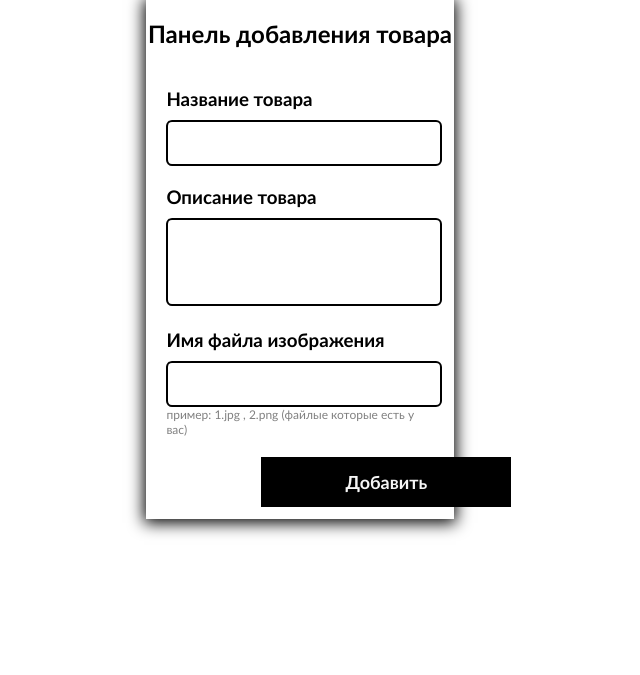
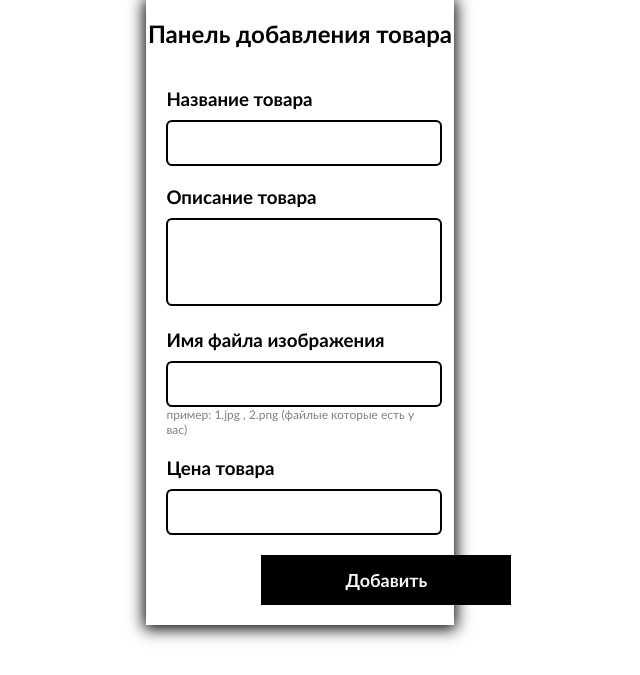
Before and after one commit to Readypablo/4pr_opt, a PHP site: page /pagers/catalog.php in a window 1280 px wide. Shown: the part 1212-1887 px from the top of the page, without its empty margins (340-980 px from the left). Before the commit the page ends 1748 px from the top, so only its background shows below. Run offline with PHP 8.4, Linux system fonts and the light colour scheme; a user stored in the database is signed in; data comes from the database, SQL or seed files in the repository.

Commit message:
Add files via upload

```diff
--- a/css/style.css
+++ b/css/style.css
@@ -193,7 +193,7 @@ height: auto;
 
 .block-changes{
     width: 30%;
-    height: 500px;
+    height: auto;
     padding-top:20px;
    margin: 50px;
 box-shadow: 0px 2px 15px 2px rgb(0, 0, 0);
--- a/pagers/catalog.php
+++ b/pagers/catalog.php
@@ -29,6 +29,7 @@ include("bd_connect/auth_session.php");
                           mysqli_query($con , $query) or die ;
                           }
                         }
+
                           echo ' </div>';
                 }
 
@@ -49,8 +50,12 @@ include("bd_connect/auth_session.php");
                     <input type="text" class="inp-chang" name="silk" required>
                     <p class="ss">пример: 1.jpg , 2.png (файлые которые есть у вас)</p>
 
+                    <h3 class="name-card">Цена товара</h3>
+                    <input type="text" class="inp-chang" name="cost" required>
+
                     <input type="submit" value="Добавить" class="btn-chang" name="send">
                     </form>
+
                     </div>';
 
                     if(isset($_POST['send'])) {
@@ -65,13 +70,14 @@ include("bd_connect/auth_session.php");
                         $silk = stripslashes($_REQUEST['silk']);
                         $silk = mysqli_real_escape_string($con, $silk);
 
-
+                        $cost = stripslashes($_REQUEST['cost']);
+                        $cost = mysqli_real_escape_string($con, $cost);
 
                         $allowedPattern = '/^\d+\.jpg$/';
                         if (preg_match($allowedPattern, $silk)){
 
 
-                            $query = "INSERT into `phone` (name, info, img) VALUES ('$name', '$info', '$silk')";
+                            $query = "INSERT into `phone` (name, info, img,cost) VALUES ('$name', '$info', '$silk', '$cost')";
 
                             $ult = mysqli_query($con, $query);
 
```
